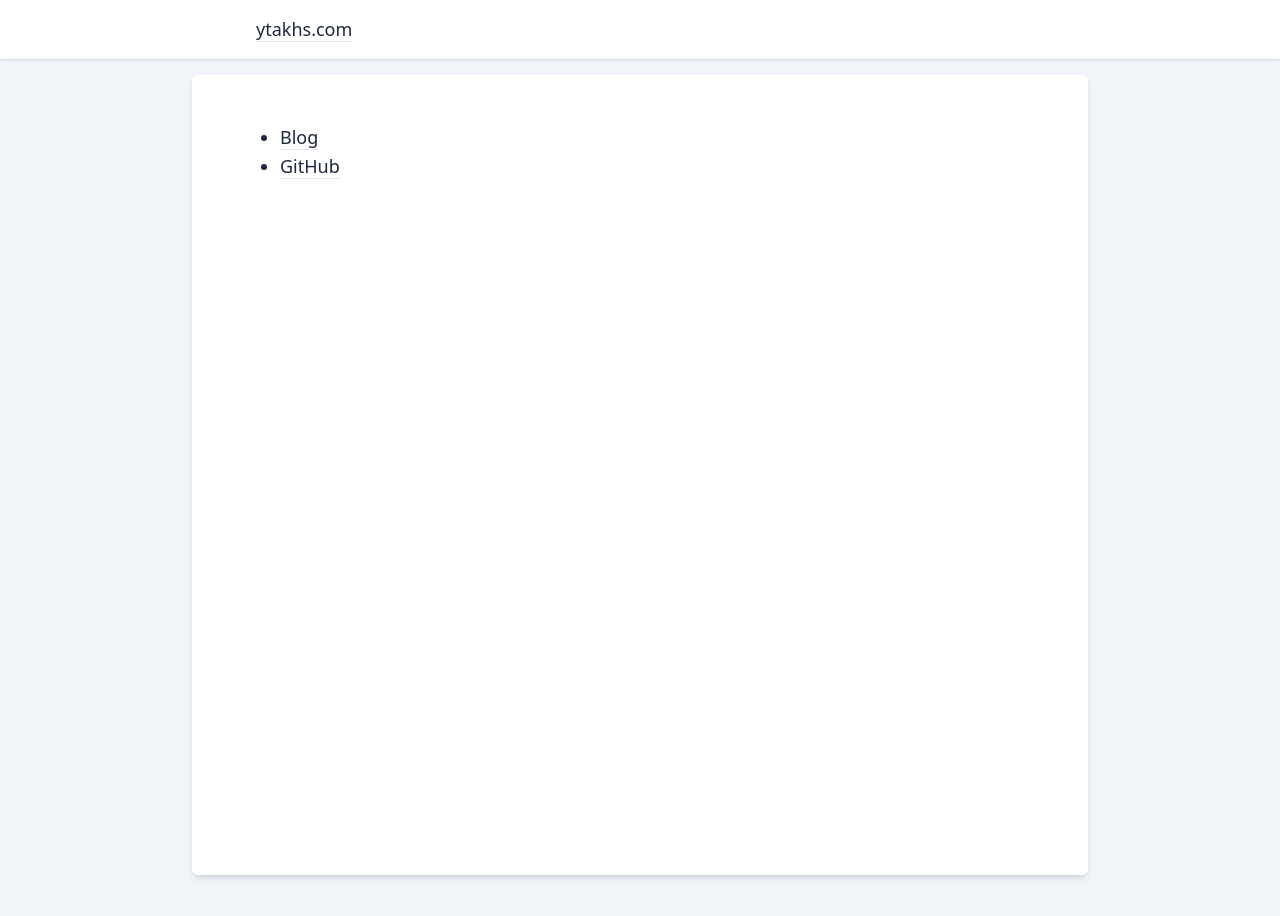
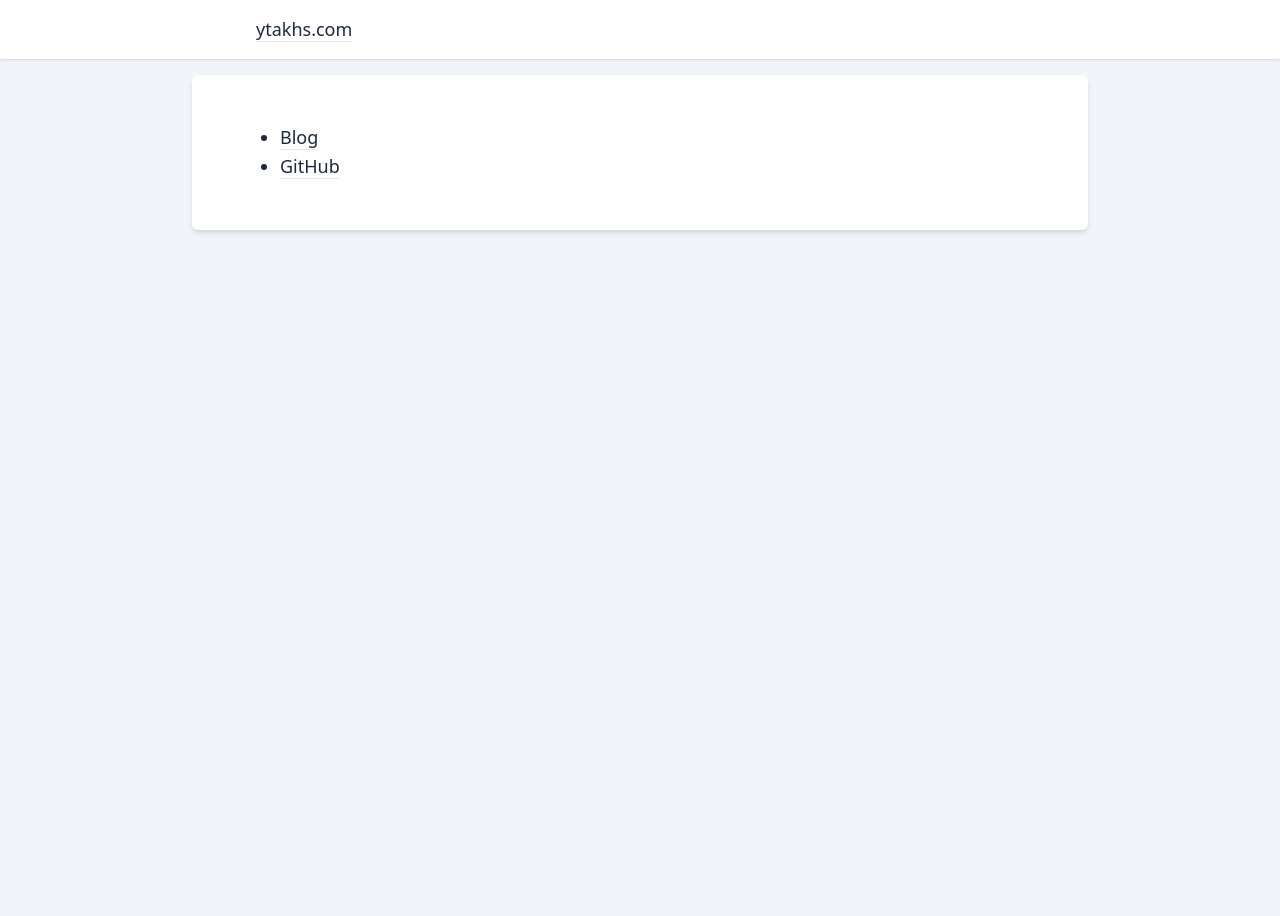
Before and after one commit to ytakhs/ytakhs.com-frontend, a Next.js app: page / in a window 1280 px wide. Shown: the top 916 px of the page. After the commit the page ends 800 px from the top, so only its background shows below. Built offline with nearby package versions, Linux system fonts and the light colour scheme.

Commit message:
Remove full-screen

```diff
--- a/src/components/layout.tsx
+++ b/src/components/layout.tsx
@@ -23,7 +23,7 @@ export function Layout({ children }: Props) {
         </div>
       </header>
 
-      <main className="py-4 px-8 m-auto my-4 w-[95%] min-h-screen bg-white dark:bg-slate-800 rounded-md shadow-md sm:py-8 lg:w-full lg:max-w-4xl">
+      <main className="py-4 px-8 m-auto my-4 w-[95%] bg-white dark:bg-slate-800 rounded-md shadow-md sm:py-8 lg:w-full lg:max-w-4xl">
         <div className={`${pcWidth} py-2 w-full`}>{children}</div>
       </main>
 
```
